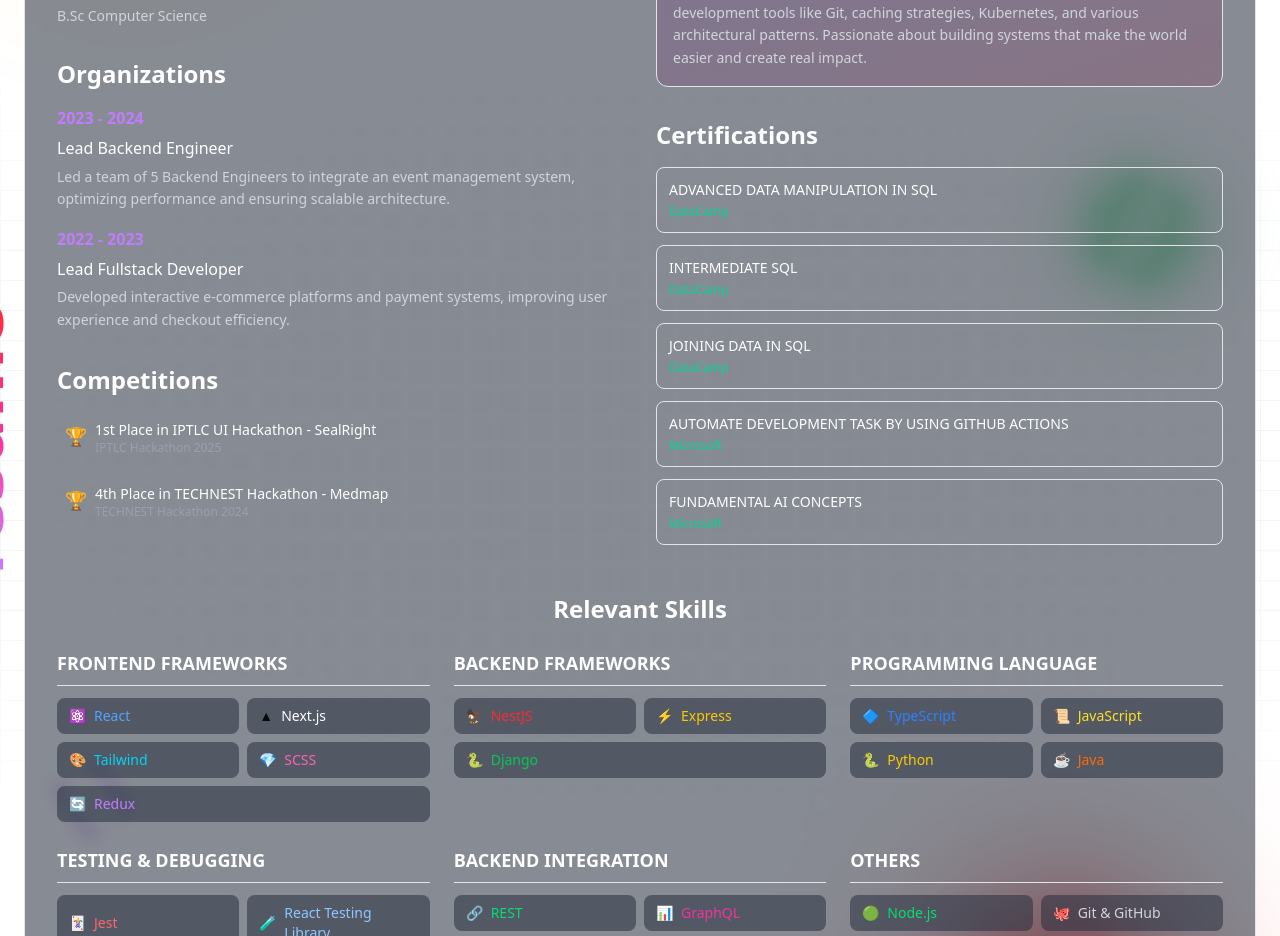
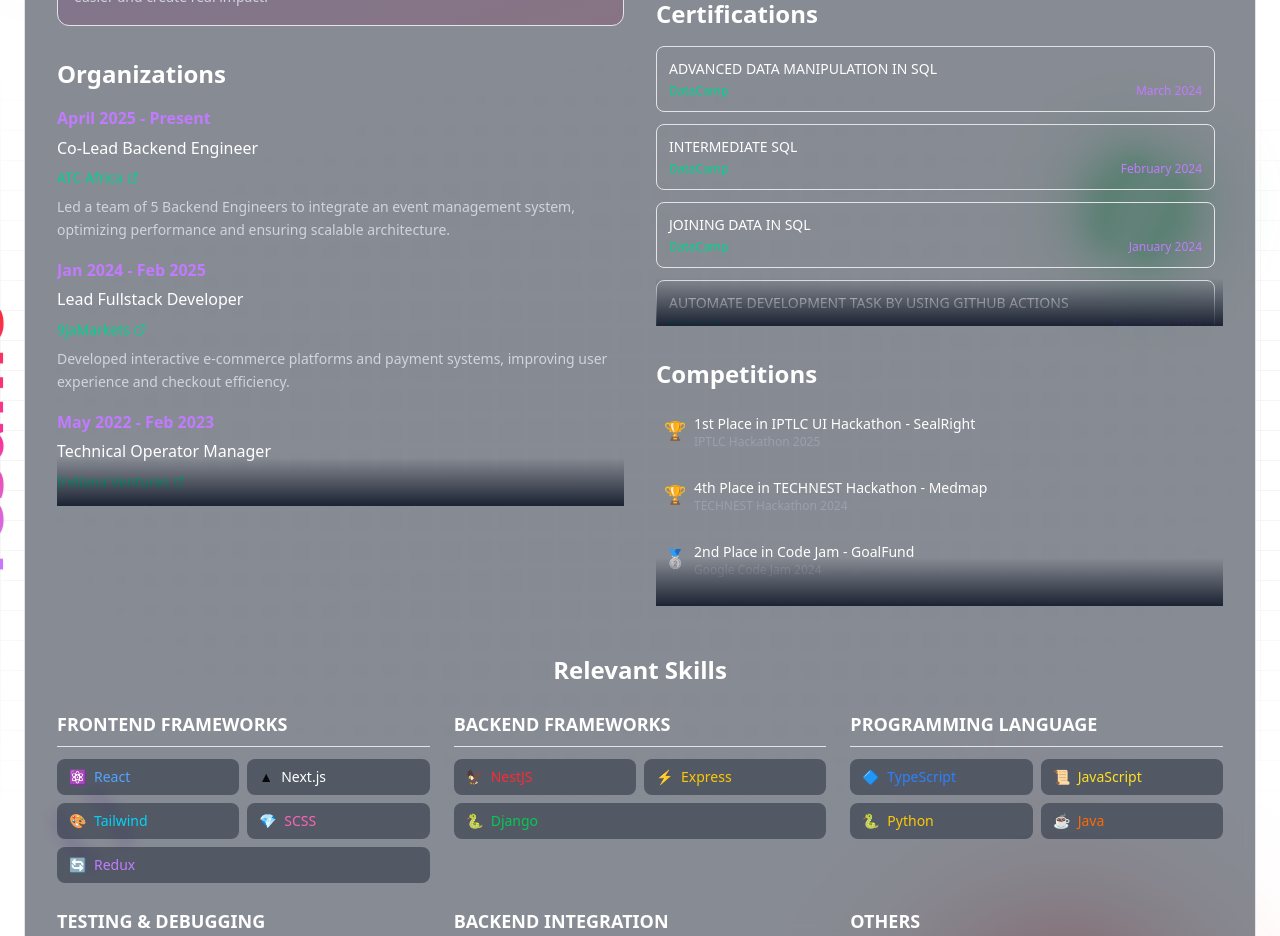
Before and after one commit to ProsperCoded/prospercoded-portfolio, a Next.js app: page / in a window 1280 px wide. Shown: the part 1960-2896 px from the top of the page. Built offline with nearby package versions, Linux system fonts and the light colour scheme.

Commit message:
Add custom scrollbar utilities in Tailwind config and enhance ResumeSection with scrollable containers for organizations, certifications, and competitions

```diff
--- a/src/components/ResumeSection.tsx
+++ b/src/components/ResumeSection.tsx
@@ -1,9 +1,52 @@
+"use client";
 import Image from "next/image";
 import GridBackground from "@/components/ui/grid-background";
 import { DecorativeGlowBraces } from "@/components/ui/decorative-glow-braces";
 import { Phone, MapPin, ExternalLink } from "lucide-react";
+import { useRef, useEffect, useState } from "react";
 
 export function ResumeSection() {
+  // Add state to track if scrolling is needed
+  const [certScrollable, setCertScrollable] = useState(false);
+  const [compScrollable, setCompScrollable] = useState(false);
+  const [orgScrollable, setOrgScrollable] = useState(false);
+
+  // Refs for the scroll containers
+  const certContainerRef = useRef<HTMLDivElement>(null);
+  const compContainerRef = useRef<HTMLDivElement>(null);
+  const orgContainerRef = useRef<HTMLDivElement>(null);
+
+  // Check if scrolling is needed on mount and resize
+  useEffect(() => {
+    const checkScrollable = () => {
+      if (certContainerRef.current) {
+        setCertScrollable(
+          certContainerRef.current.scrollHeight >
+            certContainerRef.current.clientHeight
+        );
+      }
+      if (compContainerRef.current) {
+        setCompScrollable(
+          compContainerRef.current.scrollHeight >
+            compContainerRef.current.clientHeight
+        );
+      }
+      if (orgContainerRef.current) {
+        setOrgScrollable(
+          orgContainerRef.current.scrollHeight >
+            orgContainerRef.current.clientHeight
+        );
+      }
+    };
+
+    checkScrollable();
+    window.addEventListener("resize", checkScrollable);
+
+    return () => {
+      window.removeEventListener("resize", checkScrollable);
+    };
+  }, []);
+
   const skillCategories = {
     "FRONTEND FRAMEWORKS": [
       { name: "React", icon: "⚛️", color: "text-blue-400" },
@@ -56,33 +99,131 @@
       icon: "🏆",
       link: "#",
     },
+    {
+      title: "2nd Place in Code Jam - GoalFund",
+      event: "Google Code Jam 2024",
+      icon: "🥈",
+      link: "#",
+    },
+    {
+      title: "Finalist in AI Challenge - SmartAssist",
+      event: "Microsoft AI Challenge 2023",
+      icon: "🤖",
+      link: "#",
+    },
+    {
+      title: "3rd Place in Backend Challenge - DataSync",
+      event: "AWS Hackathon 2023",
+      icon: "🥉",
+      link: "#",
+    },
+  ];
+
+  const organizations = [
+    {
+      period: "April 2025 - Present",
+      role: "Co-Lead Backend Engineer",
+      company: "ATC Africa",
+      link: "https://atcafrica.com",
+      description:
+        "Led a team of 5 Backend Engineers to integrate an event management system, optimizing performance and ensuring scalable architecture.",
+    },
+    {
+      period: "Jan 2024 - Feb 2025",
+      role: "Lead Fullstack Developer",
+      company: "9jaMarkets",
+      link: "https://9jamarkets.com",
+      description:
+        "Developed interactive e-commerce platforms and payment systems, improving user experience and checkout efficiency.",
+    },
+    {
+      period: "May 2022 - Feb 2023",
+      role: "Technical Operator Manager",
+      company: "Indiana Ventures",
+      link: "#",
+      description:
+        "Led a team of 2-Technical Operators and 5-Desktop Publishers, 3-Designers to deliver high-quality typesetting, editing, graphic design, and printing services without supervision, ensuring client satisfaction.",
+    },
+    {
+      period: "Jan 2022 - May 2022",
+      role: "Frontend Developer Intern",
+      company: "TechCorp Solutions",
+      link: "#",
+      description:
+        "Collaborated with senior developers to build responsive web applications using React and TypeScript.",
+    },
+    {
+      period: "Aug 2021 - Dec 2021",
+      role: "Junior Web Developer",
+      company: "StartupLab Nigeria",
+      link: "#",
+      description:
+        "Developed landing pages and basic web applications for various startup clients using HTML, CSS, and JavaScript.",
+    },
+    {
+      period: "May 2021 - Aug 2021",
+      role: "Code Instructor",
+      company: "Youth Tech Academy",
+      link: "#",
+      description:
+        "Taught programming fundamentals to high school students, focusing on Python and web development basics.",
+    },
   ];
 
   const certifications = [
     {
       title: "ADVANCED DATA MANIPULATION IN SQL",
       org: "DataCamp",
+      date: "March 2024",
       link: "https://www.datacamp.com/completed/statement-of-accomplishment/course/2b164b59ab39258db288cdaa226854c6f338d02a",
     },
     {
       title: "INTERMEDIATE SQL",
       org: "DataCamp",
+      date: "February 2024",
       link: "https://www.datacamp.com/statement-of-accomplishment/course/0c22408c4c008894f6b5cd75ea015d632e32a221?raw=1",
     },
     {
       title: "JOINING DATA IN SQL",
       org: "DataCamp",
+      date: "January 2024",
       link: "https://www.datacamp.com/statement-of-accomplishment/course/cd25065c15b57bb66d07ad38c13f842f073f3005?raw=1",
     },
     {
       title: "AUTOMATE DEVELOPMENT TASK BY USING GITHUB ACTIONS",
       org: "Microsoft",
+      date: "December 2023",
       link: "https://learn.microsoft.com/api/achievements/share/en-us/ProsperEnwerem-1949/VD2JJFEM?sharingId=FA476B06016BDDDF",
     },
     {
       title: " FUNDAMENTAL AI CONCEPTS",
       org: "Microsoft",
+      date: "November 2023",
       link: "https://learn.microsoft.com/api/achievements/share/en-us/ProsperEnwerem-1949/UYLWEHK3?sharingId=FA476B06016BDDDF",
+    },
+    {
+      title: "The Ultimate Docker Course",
+      org: "Mosh Hamedani",
+      date: "October 2023",
+      link: "#",
+    },
+    {
+      title: "The Ultimate Git Course",
+      org: "Mosh Hamedani",
+      date: "September 2023",
+      link: "#",
+    },
+    {
+      title: "Advanced Node.js",
+      org: "Udemy",
+      date: "August 2023",
+      link: "#",
+    },
+    {
+      title: "React Performance Optimization",
+      org: "Frontend Masters",
+      date: "July 2023",
+      link: "#",
     },
   ];
 
@@ -184,6 +325,65 @@
               <div className="grid lg:grid-cols-2 gap-6 lg:gap-8">
                 {/* Left Column */}
                 <div className="space-y-6 lg:space-y-8">
+                  {/* Professional Summary */}
+                  <div className="bg-gradient-to-br from-purple-900/20 to-pink-900/20 rounded-xl p-4 border border-purple-500/20">
+                    <h3 className="text-lg font-semibold text-white mb-3">
+                      Professional Summary
+                    </h3>
+                    <p className="text-sm text-gray-300 leading-relaxed">
+                      Experienced Backend Engineer specializing in Node.js,
+                      excelling in designing and implementing scalable
+                      server-side applications. Proficient in essential
+                      development tools like Git, caching strategies,
+                      Kubernetes, and various architectural patterns. Passionate
+                      about building systems that make the world easier and
+                      create real impact.
+                    </p>
+                  </div>
+
+                  {/* Organizations - Updated with scrollable container */}
+                  <div>
+                    <h2 className="text-xl lg:text-2xl font-bold text-white mb-4">
+                      Organizations
+                    </h2>
+                    <div className="relative">
+                      <div
+                        ref={orgContainerRef}
+                        className="max-h-[400px] overflow-y-auto pr-2 space-y-4 scrollbar-custom"
+                      >
+                        {organizations.map((org, idx) => (
+                          <div key={idx} className="group">
+                            <div className="text-purple-400 font-semibold mb-1">
+                              {org.period}
+                            </div>
+                            <div className="text-white font-medium mb-1">
+                              {org.role}
+                            </div>
+                            <a
+                              href={org.link}
+                              target="_blank"
+                              rel="noopener noreferrer"
+                              className="inline-flex items-center gap-1 text-emerald-400 hover:text-emerald-300 font-medium text-sm mb-2 transition-colors"
+                            >
+                              {org.company}
+                              <ExternalLink className="w-3 h-3" />
+                            </a>
+                            <div className="text-sm text-gray-300 leading-relaxed">
+                              {org.description}
+                            </div>
+                          </div>
+                        ))}
+                      </div>
+                      {/* Fade-out effect at the bottom */}
+                      {orgScrollable && (
+                        <div className="absolute bottom-0 left-0 right-0 h-12 bg-gradient-to-t from-gray-900/90 to-transparent pointer-events-none"></div>
+                      )}
+                    </div>
+                  </div>
+                </div>
+
+                {/* Right Column */}
+                <div className="space-y-6 lg:space-y-8">
                   {/* Education */}
                   <div>
                     <h2 className="text-xl lg:text-2xl font-bold text-white mb-4">
@@ -200,47 +400,54 @@
                     </div>
                   </div>
 
-                  {/* Organizations */}
+                  {/* Certifications - Updated with scrollable container */}
                   <div>
                     <h2 className="text-xl lg:text-2xl font-bold text-white mb-4">
-                      Organizations
+                      Certifications
                     </h2>
-                    <div className="space-y-4">
-                      <div>
-                        <div className="text-purple-400 font-semibold mb-1">
-                          2023 - 2024
+                    <div className="relative">
+                      <div
+                        ref={certContainerRef}
+                        className="max-h-[280px] overflow-y-auto pr-2 space-y-3 scrollbar-custom"
+                      >
+                        {certifications.map((cert, idx) => (
+                          <a
+                            key={idx}
+                            href={cert.link}
+                            className="block group hover:bg-gray-800/50 rounded-lg p-3 transition-colors border border-gray-700/30 hover:border-purple-500/50"
+                          >
+                            <div className="text-white font-medium text-sm group-hover:text-purple-400 transition-colors flex items-center gap-1 mb-1">
+                              {cert.title}
+                              <ExternalLink className="w-3 h-3 opacity-0 group-hover:opacity-100 transition-opacity" />
                             </div>
-                        <div className="text-white font-medium mb-1">
-                          Lead Backend Engineer
+                            <div className="flex justify-between items-center">
+                              <div className="text-emerald-400 text-xs font-medium">
+                                {cert.org}
                               </div>
-                        <div className="text-sm text-gray-300 leading-relaxed">
-                          Led a team of 5 Backend Engineers to integrate an
-                          event management system, optimizing performance and
-                          ensuring scalable architecture.
+                              <div className="text-purple-400 text-xs font-medium">
+                                {cert.date}
                               </div>
                             </div>
-                      <div>
-                        <div className="text-purple-400 font-semibold mb-1">
-                          2022 - 2023
+                          </a>
+                        ))}
                       </div>
-                        <div className="text-white font-medium mb-1">
-                          Lead Fullstack Developer
-                        </div>
-                        <div className="text-sm text-gray-300 leading-relaxed">
-                          Developed interactive e-commerce platforms and payment
-                          systems, improving user experience and checkout
-                          efficiency.
-                        </div>
-                      </div>
+                      {/* Fade-out effect at the bottom */}
+                      {certScrollable && (
+                        <div className="absolute bottom-0 left-0 right-0 h-12 bg-gradient-to-t from-gray-900/90 to-transparent pointer-events-none"></div>
+                      )}
                     </div>
                   </div>
 
-                  {/* Competitions */}
+                  {/* Competitions - Moved under certifications with limited height */}
                   <div>
                     <h2 className="text-xl lg:text-2xl font-bold text-white mb-4">
                       Competitions
                     </h2>
-                    <div className="space-y-3">
+                    <div className="relative">
+                      <div
+                        ref={compContainerRef}
+                        className="max-h-[200px] overflow-y-auto pr-2 space-y-3 scrollbar-custom"
+                      >
                         {competitions.map((comp, idx) => (
                           <a
                             key={idx}
@@ -248,7 +455,9 @@
                             className="block group hover:bg-gray-800/50 rounded-lg p-2 transition-colors"
                           >
                             <div className="flex items-start gap-2">
-                            <span className="text-lg mt-0.5">{comp.icon}</span>
+                              <span className="text-lg mt-0.5">
+                                {comp.icon}
+                              </span>
                               <div className="flex-1">
                                 <div className="text-white font-medium text-sm group-hover:text-purple-400 transition-colors flex items-center gap-1">
                                   {comp.title}
@@ -262,48 +471,10 @@
                           </a>
                         ))}
                       </div>
-                  </div>
-                </div>
-
-                {/* Right Column */}
-                <div className="space-y-6 lg:space-y-8">
-                  {/* Professional Summary - Moved to top */}
-                  <div className="bg-gradient-to-br from-purple-900/20 to-pink-900/20 rounded-xl p-4 border border-purple-500/20">
-                    <h3 className="text-lg font-semibold text-white mb-3">
-                      Professional Summary
-                    </h3>
-                    <p className="text-sm text-gray-300 leading-relaxed">
-                      Experienced Backend Engineer specializing in Node.js,
-                      excelling in designing and implementing scalable
-                      server-side applications. Proficient in essential
-                      development tools like Git, caching strategies,
-                      Kubernetes, and various architectural patterns. Passionate
-                      about building systems that make the world easier and
-                      create real impact.
-                    </p>
-                  </div>
-
-                  {/* Certifications */}
-                  <div>
-                    <h2 className="text-xl lg:text-2xl font-bold text-white mb-4">
-                      Certifications
-                    </h2>
-                    <div className="space-y-3">
-                      {certifications.map((cert, idx) => (
-                        <a
-                          key={idx}
-                          href={cert.link}
-                          className="block group hover:bg-gray-800/50 rounded-lg p-3 transition-colors border border-gray-700/30 hover:border-purple-500/50"
-                        >
-                          <div className="text-white font-medium text-sm group-hover:text-purple-400 transition-colors flex items-center gap-1 mb-1">
-                            {cert.title}
-                            <ExternalLink className="w-3 h-3 opacity-0 group-hover:opacity-100 transition-opacity" />
-                          </div>
-                          <div className="text-emerald-400 text-xs font-medium">
-                            {cert.org}
-                          </div>
-                        </a>
-                      ))}
+                      {/* Fade-out effect at the bottom */}
+                      {compScrollable && (
+                        <div className="absolute bottom-0 left-0 right-0 h-12 bg-gradient-to-t from-gray-900/90 to-transparent pointer-events-none"></div>
+                      )}
                     </div>
                   </div>
                 </div>
--- a/tailwind.config.ts
+++ b/tailwind.config.ts
@@ -71,7 +71,32 @@
       },
     },
   },
-  plugins: [],
+  plugins: [
+    function ({ addUtilities }: { addUtilities: any }) {
+      const newUtilities = {
+        ".scrollbar-custom": {
+          /* WebKit browsers */
+          "&::-webkit-scrollbar": {
+            width: "6px",
+          },
+          "&::-webkit-scrollbar-track": {
+            background: "transparent",
+          },
+          "&::-webkit-scrollbar-thumb": {
+            background: "rgba(107, 114, 128, 0.5)",
+            borderRadius: "3px",
+          },
+          "&::-webkit-scrollbar-thumb:hover": {
+            background: "rgba(107, 114, 128, 0.7)",
+          },
+          /* Firefox */
+          scrollbarWidth: "thin",
+          scrollbarColor: "rgba(107, 114, 128, 0.5) transparent",
+        },
+      };
+      addUtilities(newUtilities);
+    },
+  ],
 };
 
 export default config;
```
Lines whose indentation alone changed are shown as unchanged.
